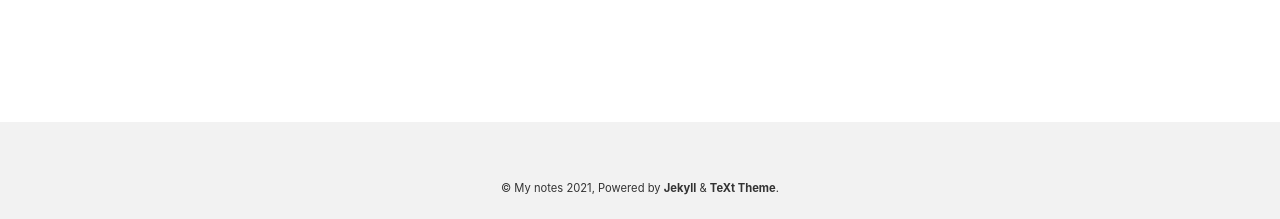
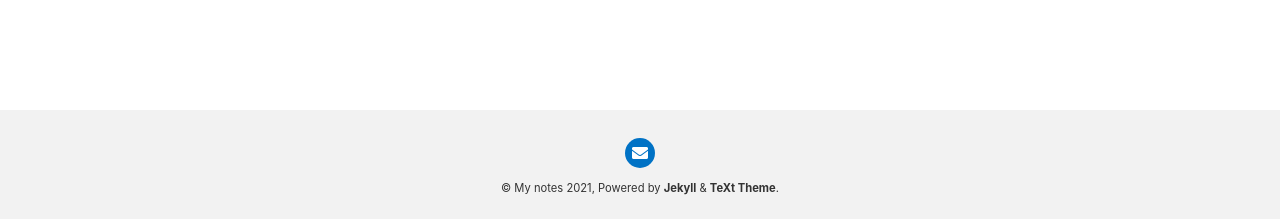
Before and after one commit to stosSe4r/stosse4r.github.io, a Jekyll site: the page built from index.html, in a window 1280 px wide. Shown: the part 678-897 px from the top of the page. Built offline with Jekyll 4.4.1, drawn with Linux system fonts in a browser that asks for light colours; nearby versions of some CDN libraries; the list of posts is cut into pages by our own code.

Commit message:
Update _config.yml

```diff
--- a/_config.yml
+++ b/_config.yml
@@ -39,7 +39,7 @@ author:
   url       :
   avatar    : # path or url of avatar image (square)
   bio       :
-  email     :
+  email     : mail@se4r.live
   facebook  : # "user_name" the last part of your profile url, e.g. https://www.facebook.com/user_name
   twitter   : # "user_name" the last part of your profile url, e.g. https://twitter.com/user_name
   weibo     : # "user_id"   the last part of your profile url, e.g. https://www.weibo.com/user_id/profile?...
@@ -55,8 +55,8 @@ author:
 
 ## => GitHub Repository (if the site is hosted by GitHub)
 ##############################
-repository: user_name/repo_name
-repository_tree: master
+repository: # user_name/repo_name
+repository_tree: # master
 
 
 ## => Paths
@@ -208,11 +208,11 @@ defaults:
     values:
       layout: article
       sharing: true
-      license: true
+      license: false
       aside:
         toc: true
-      show_edit_on_github: true
-      show_subscribe: true
+      show_edit_on_github: false
+      show_subscribe: false
       pageview: true
 
 
```
